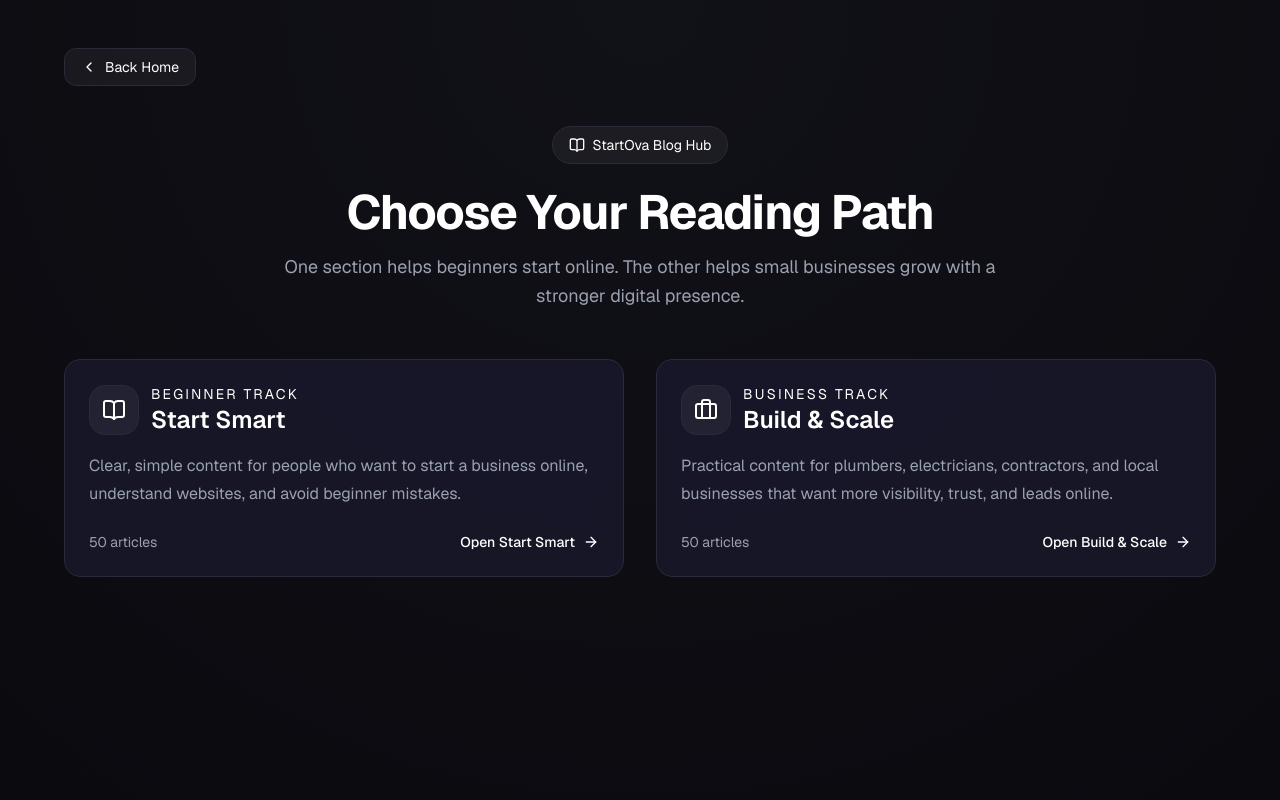
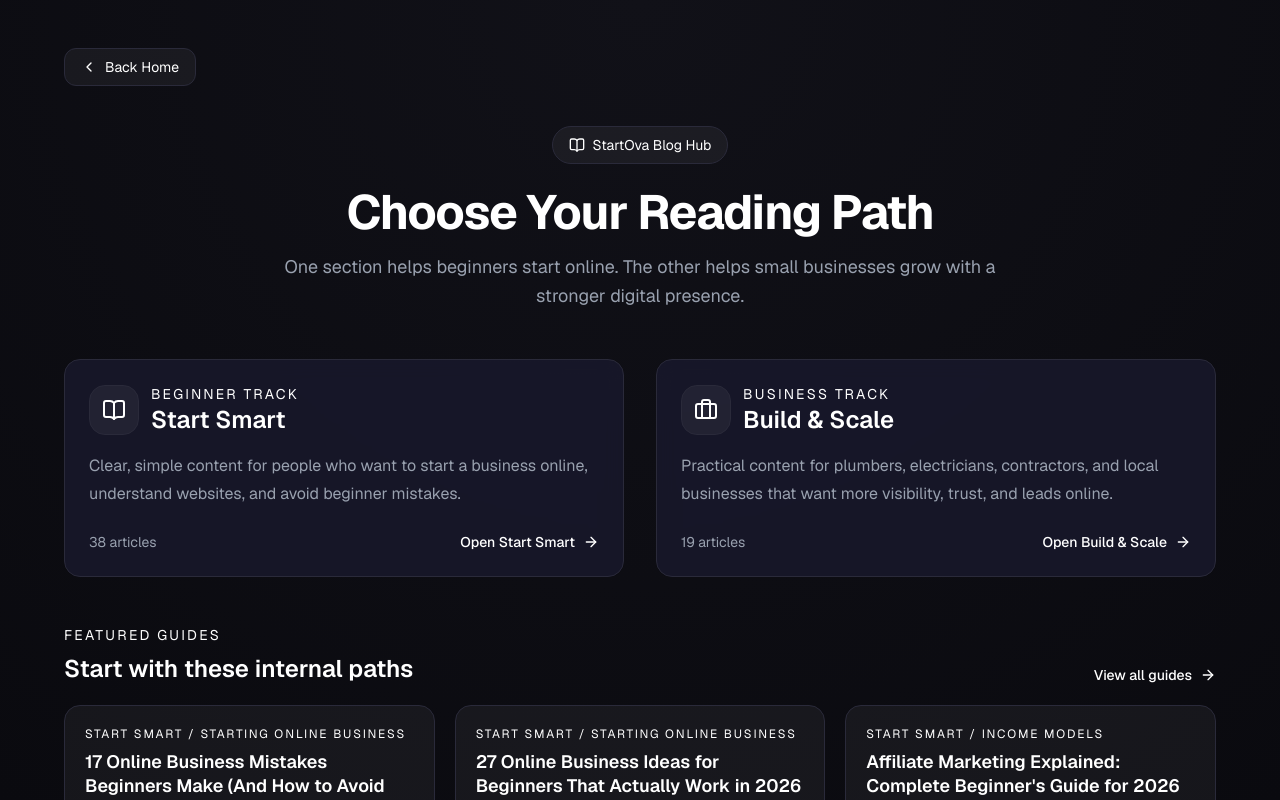
Before and after one commit to hundaijackrabbit-commits/appstoreplatform, a Next.js app: page /blog in a window 1280 px wide. Shown: the top 800 px of the page. Built offline with nearby package versions, Linux system fonts and the light colour scheme.

Commit message:
Add internal linking and indexing improvements

```diff
--- a/src/app/blog/[category]/page.tsx
+++ b/src/app/blog/[category]/page.tsx
@@ -1,3 +1,4 @@
+import type { Metadata } from 'next';
 import Link from 'next/link';
 import { notFound } from 'next/navigation';
 import { ArrowLeft, ArrowRight, Home, BookOpen } from 'lucide-react';
@@ -12,7 +13,29 @@
 type PageProps = {
   params: Promise<{ category: string }>;
 };
+export async function generateMetadata({ params }: PageProps): Promise<Metadata> {
+  const { category } = await params;
 
+  if (!isValidCategory(category)) {
+    return {
+      title: 'Blog Section Not Found',
+      alternates: {
+        canonical: 'https://startova.space/blog',
+      },
+    };
+  }
+
+  const title = getCategoryTitle(category);
+  const description = getCategoryDescription(category);
+
+  return {
+    title,
+    description,
+    alternates: {
+      canonical: `https://startova.space/blog/${category}`,
+    },
+  };
+}
 export async function generateStaticParams() {
   return CATEGORIES.map((category) => ({ category }));
 }
@@ -23,6 +46,10 @@
 
 function getCategoryTitle(category: BlogCategory) {
   return category === 'start-smart' ? 'Start Smart' : 'Build & Scale';
+}
+
+function getOppositeCategory(category: BlogCategory): BlogCategory {
+  return category === 'start-smart' ? 'build-and-scale' : 'start-smart';
 }
 
 function getCategoryDescription(category: BlogCategory) {
@@ -39,6 +66,7 @@
   }
 
   const posts = getPublishedPostsByCategory(category);
+  const oppositeCategory = getOppositeCategory(category);
 
   return (
     <main className="min-h-screen bg-[--color-background] text-white px-6 py-12">
@@ -74,6 +102,15 @@
             {getCategoryDescription(category)}
           </p>
         </div>
+
+        {posts.length > 0 ? (
+          <div className="mb-8 rounded-2xl border border-white/10 bg-white/5 p-5 text-sm text-gray-300">
+            <p className="font-medium text-white mb-2">Internal reading path</p>
+            <p className="leading-6">
+              Start with any guide below, then use the related-article cards inside each post to move through connected topics.
+            </p>
+          </div>
+        ) : null}
 
         {posts.length === 0 ? (
           <div className="rounded-2xl border border-white/10 bg-white/5 p-8 text-gray-300">
@@ -122,6 +159,14 @@
               </Link>
 
               <Link
+                href={`/blog/${oppositeCategory}`}
+                className="inline-flex items-center gap-2 rounded-xl border border-white/10 bg-white/5 px-4 py-2 text-sm text-white hover:bg-white/10 transition"
+              >
+                <ArrowRight className="w-4 h-4" />
+                {oppositeCategory === 'start-smart' ? 'Start Smart' : 'Build & Scale'}
+              </Link>
+
+              <Link
                 href="/"
                 className="inline-flex items-center gap-2 rounded-xl border border-white/10 bg-white/5 px-4 py-2 text-sm text-white hover:bg-white/10 transition"
               >
--- a/src/app/blog/page.tsx
+++ b/src/app/blog/page.tsx
@@ -1,12 +1,22 @@
 import Link from 'next/link';
 import { ArrowRight, BookOpen, Briefcase, ChevronLeft } from 'lucide-react';
-import { getPostsByCategory } from '@/lib/blog';
-
+import { getFeaturedPublishedPosts, getPublishedPostsByCategory } from '@/lib/blog';
+export const metadata = {
+  title: 'StartOva Blog',
+  description: 'Read StartOva guides on website ownership, online business, local growth, and building online without platform lock-in.',
+  alternates: {
+    canonical: 'https://startova.space/blog',
+  },
+};
 export const revalidate = 3600;
 
 export default function BlogHubPage() {
-  const startSmartCount = getPostsByCategory('start-smart').length;
-  const buildAndScaleCount = getPostsByCategory('build-and-scale').length;
+  const startSmartPosts = getPublishedPostsByCategory('start-smart');
+  const buildAndScalePosts = getPublishedPostsByCategory('build-and-scale');
+  const featuredPosts = getFeaturedPublishedPosts(6);
+
+  const startSmartCount = startSmartPosts.length;
+  const buildAndScaleCount = buildAndScalePosts.length;
 
   return (
     <main className="min-h-screen bg-[--color-background] text-white px-6 py-12">
@@ -96,6 +106,50 @@
             </article>
           </Link>
         </div>
+
+        {featuredPosts.length > 0 ? (
+          <section className="mt-12">
+            <div className="mb-5 flex flex-wrap items-end justify-between gap-3">
+              <div>
+                <p className="text-sm uppercase tracking-[0.16em] text-[--color-muted] mb-2">
+                  Featured Guides
+                </p>
+                <h2 className="text-2xl font-semibold text-white">
+                  Start with these internal paths
+                </h2>
+              </div>
+              <Link
+                href="/blog"
+                className="inline-flex items-center gap-2 text-sm font-medium text-[--color-primary]"
+              >
+                View all guides
+                <ArrowRight className="w-4 h-4" />
+              </Link>
+            </div>
+
+            <div className="grid grid-cols-1 md:grid-cols-2 xl:grid-cols-3 gap-5">
+              {featuredPosts.map((post) => (
+                <Link
+                  key={`${post.category}-${post.slug}`}
+                  href={`/blog/${post.category}/${post.slug}`}
+                  className="rounded-2xl border border-white/10 bg-white/5 p-5 hover:bg-white/10 transition"
+                >
+                  <p className="text-xs uppercase tracking-[0.15em] text-[--color-muted] mb-2">
+                    {post.category === 'start-smart' ? 'Start Smart' : 'Build & Scale'}
+                    {post.cluster ? ` / ${post.cluster.replace(/-/g, ' ')}` : ''}
+                  </p>
+                  <h3 className="text-lg font-semibold text-white mb-2 leading-snug">
+                    {post.title}
+                  </h3>
+                  <p className="text-sm text-gray-400 leading-6">
+                    {post.excerpt || 'Read this StartOva guide.'}
+                  </p>
+                </Link>
+              ))}
+            </div>
+          </section>
+        ) : null}
+
       </div>
     </main>
   );
--- a/src/app/sitemap.ts
+++ b/src/app/sitemap.ts
@@ -4,33 +4,61 @@
 const BASE_URL = 'https://startova.space';
 
 export default function sitemap(): MetadataRoute.Sitemap {
+  const now = new Date();
+
   try {
-    const staticPages = [
-      '',
-      '/blog',
-      '/blog/start-smart',
-      '/blog/build-and-scale',
+    const staticPages: MetadataRoute.Sitemap = [
+      {
+        url: BASE_URL,
+        lastModified: now,
+        changeFrequency: 'weekly',
+        priority: 1,
+      },
+      {
+        url: `${BASE_URL}/blog`,
+        lastModified: now,
+        changeFrequency: 'weekly',
+        priority: 0.9,
+      },
+      {
+        url: `${BASE_URL}/blog/start-smart`,
+        lastModified: now,
+        changeFrequency: 'weekly',
+        priority: 0.8,
+      },
+      {
+        url: `${BASE_URL}/blog/build-and-scale`,
+        lastModified: now,
+        changeFrequency: 'weekly',
+        priority: 0.8,
+      },
     ];
 
-    const staticUrls = staticPages.map((path) => ({
-      url: `${BASE_URL}${path}`,
-      lastModified: new Date(),
-    }));
+    const blogPosts: MetadataRoute.Sitemap = getAllCategorySlugPairs().map(
+      ({ category, slug }) => ({
+        url: `${BASE_URL}/blog/${category}/${slug}`,
+        lastModified: now,
+        changeFrequency: 'monthly',
+        priority: 0.7,
+      })
+    );
 
-    const blogPosts = getAllCategorySlugPairs().map(({ category, slug }) => ({
-      url: `${BASE_URL}/blog/${category}/${slug}`,
-      lastModified: new Date(),
-    }));
-
-    return [...staticUrls, ...blogPosts];
+    return [...staticPages, ...blogPosts];
   } catch (error) {
     console.error('Sitemap error:', error);
 
-    // fallback so sitemap NEVER breaks
     return [
       {
         url: BASE_URL,
-        lastModified: new Date(),
+        lastModified: now,
+        changeFrequency: 'weekly',
+        priority: 1,
+      },
+      {
+        url: `${BASE_URL}/blog`,
+        lastModified: now,
+        changeFrequency: 'weekly',
+        priority: 0.9,
       },
     ];
   }
--- a/src/lib/blog.ts
+++ b/src/lib/blog.ts
@@ -206,3 +206,42 @@
     }))
   );
 }
+
+export function getRelatedPosts(
+  category: BlogCategory,
+  slug: string,
+  limit = 4
+): BlogPostMeta[] {
+  const publishedPosts = getPublishedPostsByCategory(category);
+  const currentPost = publishedPosts.find((post) => post.slug === slug);
+
+  if (!currentPost) return [];
+
+  const sameCluster = publishedPosts.filter(
+    (post) =>
+      post.slug !== slug &&
+      Boolean(post.cluster) &&
+      Boolean(currentPost.cluster) &&
+      post.cluster === currentPost.cluster
+  );
+
+  const sameCategory = publishedPosts.filter(
+    (post) =>
+      post.slug !== slug &&
+      !sameCluster.some((clusterPost) => clusterPost.slug === post.slug)
+  );
+
+  return [...sameCluster, ...sameCategory].slice(0, limit);
+}
+
+export function getFeaturedPublishedPosts(limit = 6): BlogPostMeta[] {
+  return getAllPosts()
+    .filter((post) => post.status === 'published')
+    .sort((a, b) => {
+      if (!a.date && !b.date) return a.title.localeCompare(b.title);
+      if (!a.date) return 1;
+      if (!b.date) return -1;
+      return new Date(b.date).getTime() - new Date(a.date).getTime();
+    })
+    .slice(0, limit);
+}
```
Also changed, not shown: src/app/blog/[category]/[slug]/page.tsx (+78 -0 lines).
